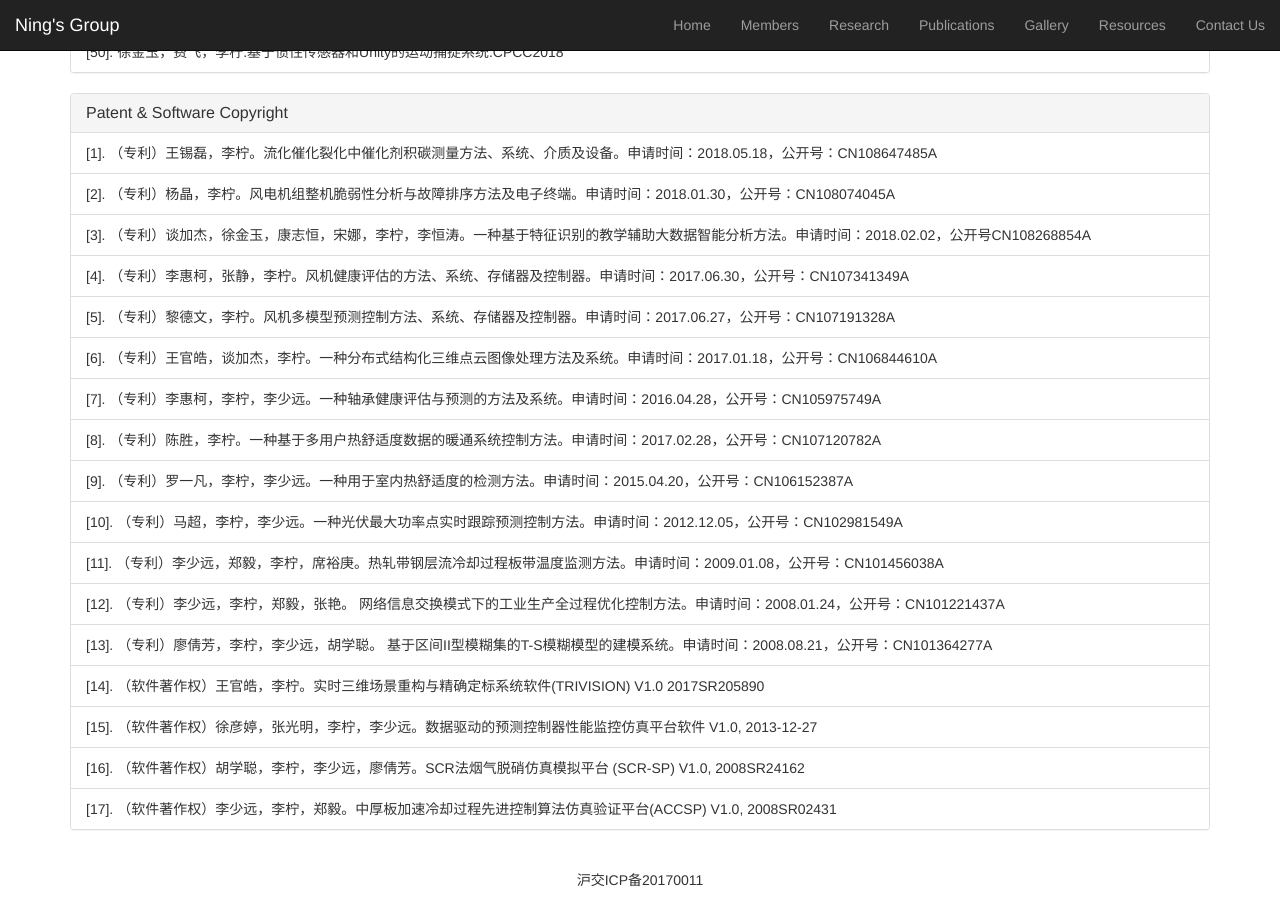
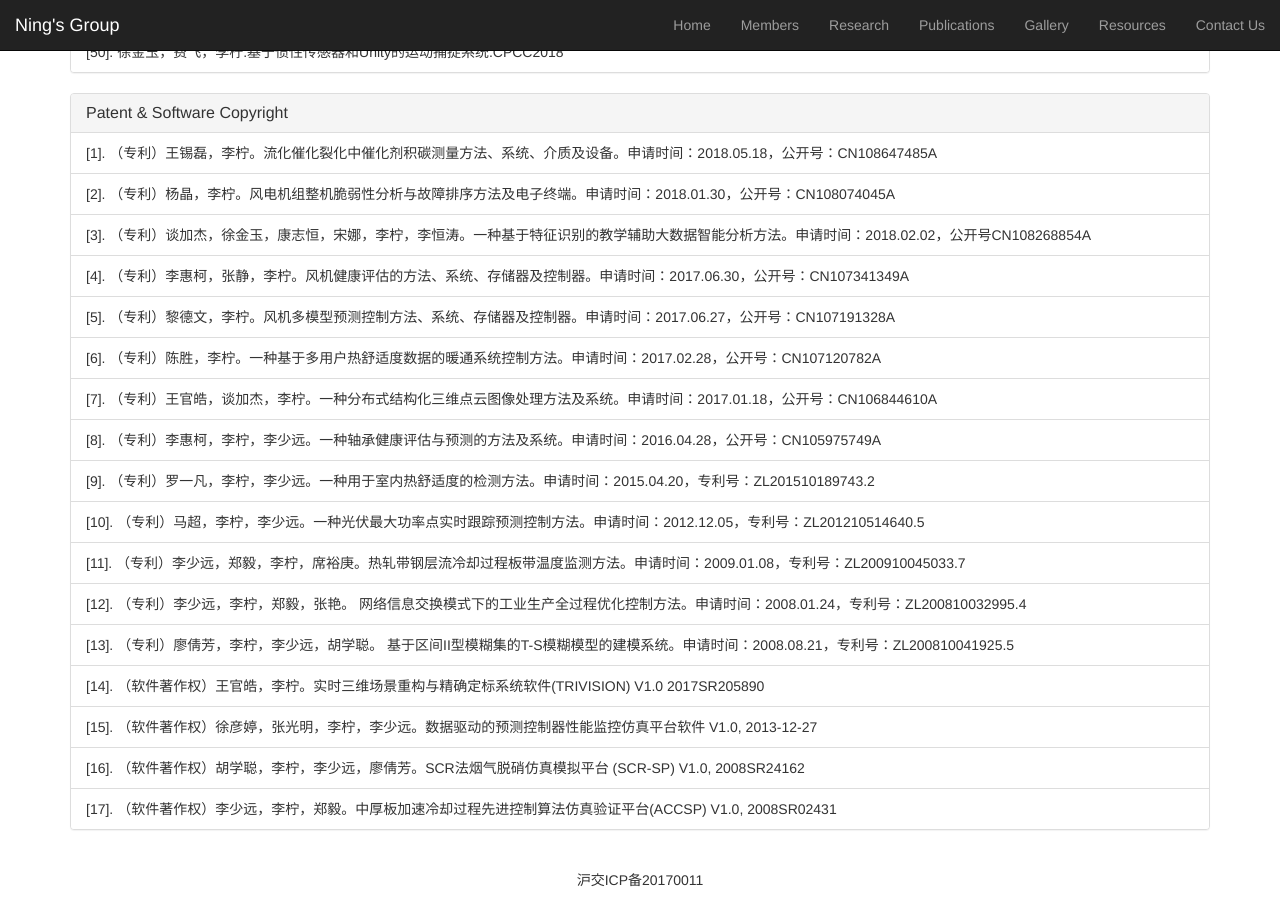
Before and after one commit to academic532/academic532.github.io, a Jekyll site: the page built from publications/index.html, in a window 1280 px wide and 900 px high, scrolled down 5225 px. Built offline with Jekyll 4.4.1, drawn with Linux system fonts in a browser that asks for light colours; nearby versions of some CDN libraries.

Commit message:
update publictions page

```diff
--- a/_data/publications.json
+++ b/_data/publications.json
@@ -120,14 +120,14 @@
          "（专利）谈加杰，徐金玉，康志恒，宋娜，李柠，李恒涛。一种基于特征识别的教学辅助大数据智能分析方法。申请时间：2018.02.02，公开号CN108268854A",
          "（专利）李惠柯，张静，李柠。风机健康评估的方法、系统、存储器及控制器。申请时间：2017.06.30，公开号：CN107341349A",
          "（专利）黎德文，李柠。风机多模型预测控制方法、系统、存储器及控制器。申请时间：2017.06.27，公开号：CN107191328A",
+         "（专利）陈胜，李柠。一种基于多用户热舒适度数据的暖通系统控制方法。申请时间：2017.02.28，公开号：CN107120782A ",
          "（专利）王官皓，谈加杰，李柠。一种分布式结构化三维点云图像处理方法及系统。申请时间：2017.01.18，公开号：CN106844610A",
          "（专利）李惠柯，李柠，李少远。一种轴承健康评估与预测的方法及系统。申请时间：2016.04.28，公开号：CN105975749A",
-         "（专利）陈胜，李柠。一种基于多用户热舒适度数据的暖通系统控制方法。申请时间：2017.02.28，公开号：CN107120782A ",
-         "（专利）罗一凡，李柠，李少远。一种用于室内热舒适度的检测方法。申请时间：2015.04.20，公开号：CN106152387A",
-         "（专利）马超，李柠，李少远。一种光伏最大功率点实时跟踪预测控制方法。申请时间：2012.12.05，公开号：CN102981549A",
-         "（专利）李少远，郑毅，李柠，席裕庚。热轧带钢层流冷却过程板带温度监测方法。申请时间：2009.01.08，公开号：CN101456038A",
-         "（专利）李少远，李柠，郑毅，张艳。 网络信息交换模式下的工业生产全过程优化控制方法。申请时间：2008.01.24，公开号：CN101221437A",
-         "（专利）廖倩芳，李柠，李少远，胡学聪。 基于区间II型模糊集的T-S模糊模型的建模系统。申请时间：2008.08.21，公开号：CN101364277A",
+         "（专利）罗一凡，李柠，李少远。一种用于室内热舒适度的检测方法。申请时间：2015.04.20，专利号：ZL201510189743.2",
+         "（专利）马超，李柠，李少远。一种光伏最大功率点实时跟踪预测控制方法。申请时间：2012.12.05，专利号：ZL201210514640.5",
+         "（专利）李少远，郑毅，李柠，席裕庚。热轧带钢层流冷却过程板带温度监测方法。申请时间：2009.01.08，专利号：ZL200910045033.7",
+         "（专利）李少远，李柠，郑毅，张艳。 网络信息交换模式下的工业生产全过程优化控制方法。申请时间：2008.01.24，专利号：ZL200810032995.4",
+         "（专利）廖倩芳，李柠，李少远，胡学聪。 基于区间II型模糊集的T-S模糊模型的建模系统。申请时间：2008.08.21，专利号：ZL200810041925.5",
          "（软件著作权）王官皓，李柠。实时三维场景重构与精确定标系统软件(TRIVISION) V1.0 2017SR205890 ",
          "（软件著作权）徐彦婷，张光明，李柠，李少远。数据驱动的预测控制器性能监控仿真平台软件 V1.0, 2013-12-27 ",
          "（软件著作权）胡学聪，李柠，李少远，廖倩芳。SCR法烟气脱硝仿真模拟平台 (SCR-SP) V1.0, 2008SR24162 ",
```
